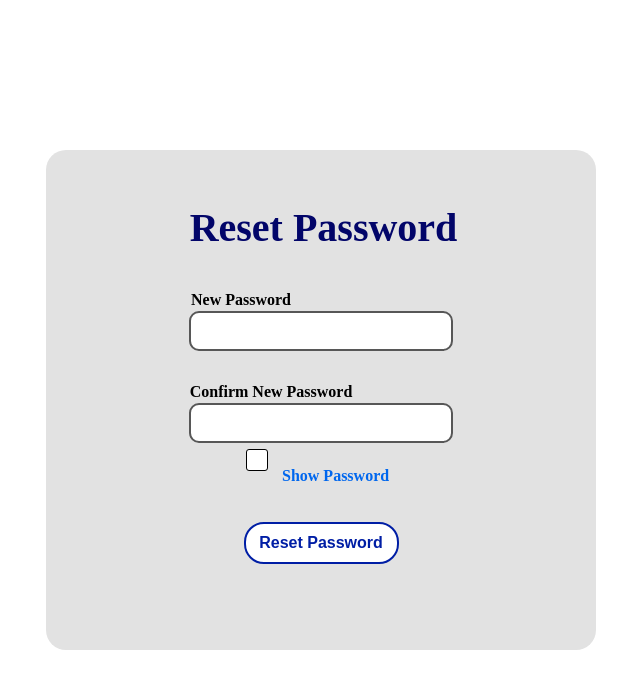
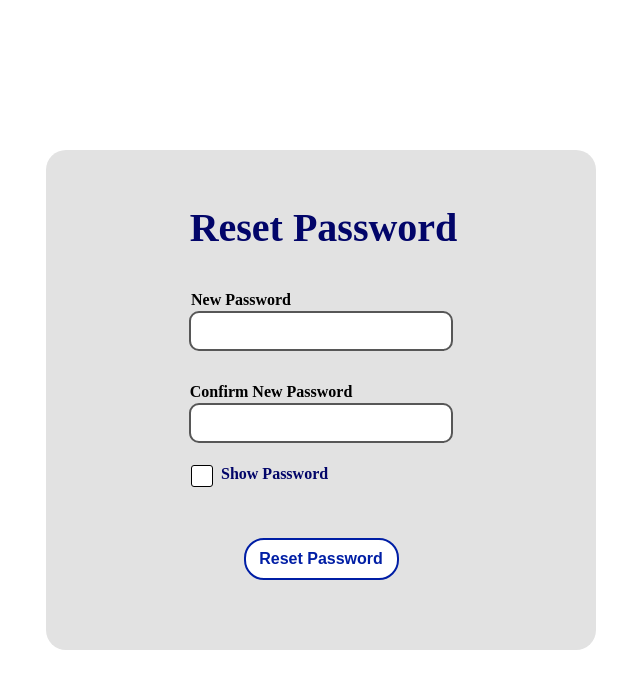
Before and after one commit to ahadsyed2/CSC190-191-RUNTIME-TERRORS-MASTER, a React (Create React App) app in the folder website/: page /ResetPassword in a window 1280 px wide. Shown: the top 688 px of the page, without its empty margins (319-959 px from the left). Built offline with nearby package versions, Linux system fonts and the light colour scheme.

Commit message:
update resetpassword and signup pages

```diff
--- a/website/src/pages/ResetPassword.css
+++ b/website/src/pages/ResetPassword.css
@@ -45,25 +45,25 @@
     border: 2px solid #575757;
 }
 
-.show-password-toggle label {
+.show-password label {
     display: flex;
     vertical-align: middle; /*make it in the same line*/
     margin-bottom: 1.2rem;
     margin-top: -10px;
 }
-.show-password-toggle label input{
+.show-password label input{
     accent-color: #fff;
     margin-right: 8px;
 }
 
-.show-password-toggle h5{
+.show-password h5{
     font-size: 16px;
     color: #020569;
     text-decoration: none;
     font-weight: 600;
 }
 
-.show-password-toggle input[type="checkbox"] {
+.show-password input[type="checkbox"] {
     appearance: none;
     width: 20px;
     height: 20px;
@@ -77,11 +77,11 @@
     margin-left: 25px;
 }
 
-.show-password-toggle input[type="checkbox"]:checked {
+.show-password input[type="checkbox"]:checked {
     background-color: rgb(50, 126, 248);
 }
 
-.show-password-toggle input[type="checkbox"]:checked::before {
+.show-password input[type="checkbox"]:checked::before {
     content: "\2713"; /* Unicode checkmark character */
     display: block;
     color: #fff;
--- a/website/src/pages/ResetPassword.js
+++ b/website/src/pages/ResetPassword.js
@@ -26,7 +26,7 @@ function ResetPassword() {
                     <input type={show ? 'text' : 'password'} placeholder="" required />
             </div>
 
-            <div className="show-password-toggle">
+            <div className="show-password">
               <label>
                 <input type="checkbox" checked={show} onChange={handleShow} />
                 <h5>Show Password</h5>
--- a/website/src/pages/Signup.js
+++ b/website/src/pages/Signup.js
@@ -69,7 +69,7 @@ function Signup() {
                     <h3>Create an account to access Carmony account.</h3>
 
                     <div className='accountOption'>
-                        <Link to="#"><h2>Private Onwer</h2></Link>
+                        <Link to="#"><h2>Private Owner</h2></Link>
                         <h3>OR</h3>
                         <Link to="#"><h2>Dealership</h2></Link>
                     </div>
```
